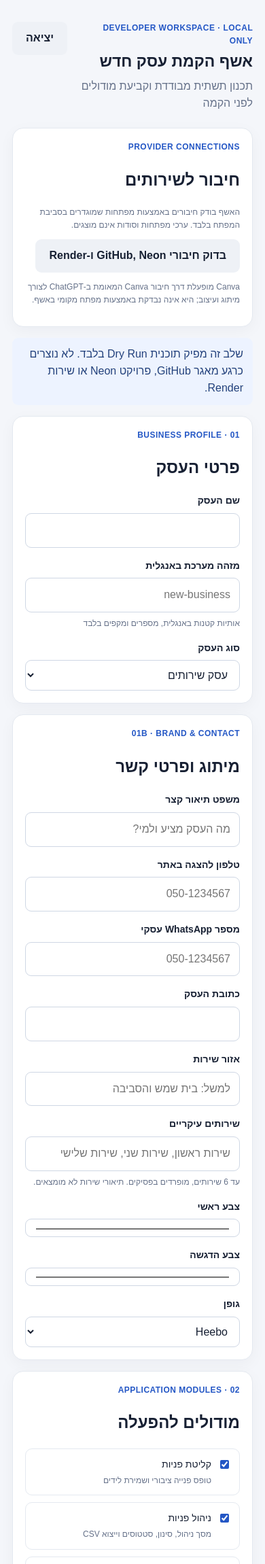
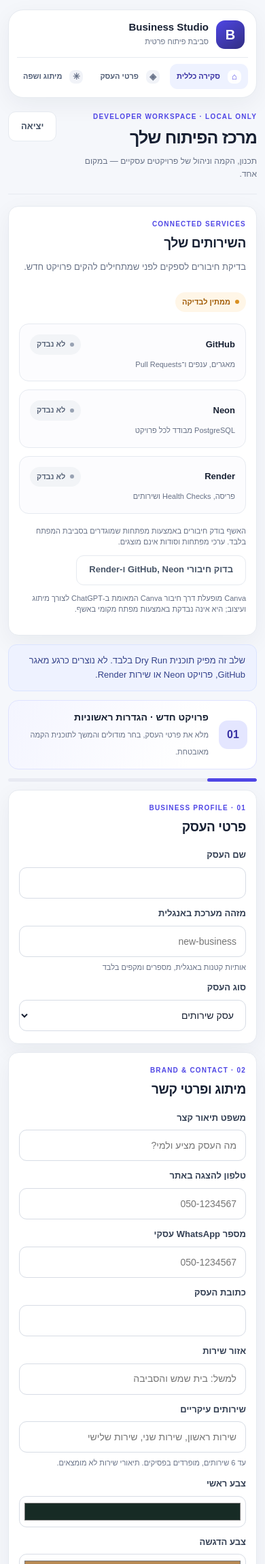
Before and after one commit to mv89-heb/business-mvp, a Flask app: page /wizard in a window 390 px wide. Shown: the top 2301 px of the page at 68% size. Run offline with Flask 3, Linux system fonts and the light colour scheme; the visitor is signed in with stand-in values (Sample User, id 1); parts of the project's set-up code (start-up, migrations or seed data) failed here and were passed over; some libraries are stand-ins or nearby versions.

Commit message:
Redesign private Developer Studio wizard UI
* Add polished responsive Developer Studio styles

* Redesign private provisioning wizard workspace

* Test Developer Studio layout and responsive stylesheet

* Serve Developer Studio styles from shared static assets

```diff
--- a/business_app/provisioning_web.py
+++ b/business_app/provisioning_web.py
@@ -139,7 +139,7 @@ def create_provisioning_app(test_config=None):
     if remote_access and not allowed_hosts:
         raise RuntimeError("PROVISIONING_ALLOWED_HOSTS must list the exact public host.")
 
-    app = Flask(__name__, template_folder="../templates")
+    app = Flask(__name__, template_folder="../templates", static_folder="../static")
     app.config.update(
         SECRET_KEY=session_secret,
         PROVISIONING_PASSWORD=access_password,
--- a/templates/provisioning_wizard.html
+++ b/templates/provisioning_wizard.html
@@ -4,28 +4,13 @@
   <meta charset="utf-8">
   <meta name="viewport" content="width=device-width, initial-scale=1">
   <title>אשף הקמת עסקים | כלי מפתח</title>
-  <style>
-    :root{color-scheme:light;--ink:#172033;--muted:#657189;--line:#e4e9f0;--surface:#fff;--bg:#f4f6fa;--accent:#2457c5;--soft:#edf3ff;--danger:#a42a35}
-    *{box-sizing:border-box}body{margin:0;background:var(--bg);color:var(--ink);font-family:Arial,"Segoe UI",sans-serif;line-height:1.55}
-    .shell{max-width:980px;margin:0 auto;padding:32px 18px 56px}.top{display:flex;justify-content:space-between;align-items:center;gap:16px;margin-bottom:24px}
-    .eyebrow{font-size:12px;color:var(--accent);font-weight:700;letter-spacing:.04em}.title{font-size:28px;margin:4px 0 0}.subtitle{color:var(--muted);margin:6px 0 0}
-    .panel{background:var(--surface);border:1px solid var(--line);border-radius:16px;padding:24px;margin:16px 0;box-shadow:0 6px 22px #1720330a}
-    .grid{display:grid;grid-template-columns:1fr 1fr;gap:16px}.field{display:flex;flex-direction:column;gap:7px}.field.full{grid-column:1/-1}
-    label,.legend{font-size:14px;font-weight:700}input,select{width:100%;padding:12px 13px;border:1px solid #cfd7e4;border-radius:9px;background:#fff;font:inherit;color:var(--ink)}
-    input:focus,select:focus{outline:3px solid #2457c522;border-color:var(--accent)}.hint{font-size:12px;color:var(--muted)}
-    .choices{display:grid;grid-template-columns:repeat(3,1fr);gap:10px;margin-top:8px}.choice{border:1px solid var(--line);border-radius:10px;padding:12px;display:flex;gap:9px;align-items:flex-start;font-weight:400}
-    .choice input{width:auto;margin-top:4px;accent-color:var(--accent)}.choice span{display:block}.choice small{display:block;color:var(--muted);font-size:12px;margin-top:3px}
-    .actions{display:flex;gap:12px;align-items:center;margin-top:22px}.button{border:0;border-radius:9px;background:var(--accent);color:#fff;padding:12px 20px;font:inherit;font-weight:700;cursor:pointer}.button.secondary{background:#eef1f6;color:var(--ink)}
-    .notice{padding:12px 14px;border-radius:9px;background:var(--soft);color:#23417b;margin:12px 0}.error{background:#fff0f1;color:var(--danger)}
-    pre{direction:ltr;text-align:left;white-space:pre-wrap;overflow-wrap:anywhere;background:#101a2b;color:#e5edff;padding:18px;border-radius:10px;font-size:12px;max-height:540px;overflow:auto}
-    .top form{margin:0}.lock{max-width:440px;margin:8vh auto}.footer{font-size:12px;color:var(--muted);margin-top:20px}
-    @media(max-width:700px){.grid{grid-template-columns:1fr}.choices{grid-template-columns:1fr}.panel{padding:18px}.title{font-size:23px}.top{align-items:flex-start}}
-  </style>
+  <link rel="stylesheet" href="{{ url_for('static', filename='css/provisioning.css') }}">
 </head>
 <body>
   <main class="shell">
     {% if login_required %}
       <section class="panel lock">
+        <div class="login-mark" aria-hidden="true">B</div>
         <div class="eyebrow">DEVELOPER ONLY</div>
         <h1 class="title">כניסה לכלי המפתח</h1>
         <p class="subtitle">{% if remote_access %}גישה פרטית למפתח בלבד. אין למסור את הסיסמה או לשתף את הקישור.{% else %}האשף פועל מקומית במחשב המפתח ואינו חלק ממערכת הלקוחות.{% endif %}</p>
@@ -39,12 +24,32 @@
         </form>
       </section>
     {% else %}
-      <header class="top">
-        <div><div class="eyebrow">DEVELOPER WORKSPACE · {% if remote_access %}SECURE REMOTE ACCESS{% else %}LOCAL ONLY{% endif %}</div><h1 class="title">אשף הקמת עסק חדש</h1><p class="subtitle">תכנון תשתית מבודדת וקביעת מודולים לפני הקמה</p></div>
-        <form method="post" action="{{ url_for('logout') }}"><input type="hidden" name="csrf_token" value="{{ csrf_token() }}"><button class="button secondary" type="submit">יציאה</button></form>
+      <div class="workspace">
+        <aside class="sidebar" aria-label="ניווט ראשי">
+          <div class="brandmark"><div class="brand-icon" aria-hidden="true">B</div><div><div class="brand-name">Business Studio</div><div class="brand-caption">סביבת פיתוח פרטית</div></div></div>
+          <div class="nav-label">WORKSPACE</div>
+          <nav class="side-nav">
+            <a class="active" href="#dashboard"><span class="nav-symbol">⌂</span>סקירה כללית</a>
+            <a href="#business-profile"><span class="nav-symbol">◈</span>פרטי העסק</a>
+            <a href="#brand-profile"><span class="nav-symbol">✳</span>מיתוג ושפה</a>
+            <a href="#modules"><span class="nav-symbol">▦</span>מודולים</a>
+            <a href="#infrastructure"><span class="nav-symbol">⌘</span>תשתיות</a>
+            <a href="#plan-review"><span class="nav-symbol">✓</span>תוכנית הקמה</a>
+          </nav>
+          <div class="sidebar-bottom"><div class="private-tag"><span class="private-dot"></span>גישה פרטית למפתח</div><div class="sidebar-note">כל פרויקט לקוח מבודד בנפרד</div></div>
+        </aside>
+        <div class="workspace-main">
+      <header class="top" id="dashboard">
+        <div class="top-left"><div class="eyebrow">DEVELOPER WORKSPACE · {% if remote_access %}SECURE REMOTE ACCESS{% else %}LOCAL ONLY{% endif %}</div><h1 class="title">מרכז הפיתוח שלך</h1><p class="subtitle">תכנון, הקמה וניהול של פרויקטים עסקיים — במקום אחד.</p></div>
+        <div class="top-actions"><div class="user-chip"><span class="user-avatar">מ</span>מפתח · מנהל מערכת</div><form method="post" action="{{ url_for('logout') }}"><input type="hidden" name="csrf_token" value="{{ csrf_token() }}"><button class="button secondary" type="submit">יציאה</button></form></div>
       </header>
       <section class="panel">
-        <div class="eyebrow">PROVIDER CONNECTIONS</div><h2>חיבור לשירותים</h2>
+        <div class="panel-heading"><div><div class="eyebrow">CONNECTED SERVICES</div><h2>השירותים שלך</h2><p class="panel-description">בדיקת חיבורים לספקים לפני שמתחילים להקים פרויקט חדש.</p></div><span class="status-chip warning">ממתין לבדיקה</span></div>
+        <div class="provider-grid">
+          <div class="provider-card"><div class="provider-head"><span class="provider-name">GitHub</span><span class="status-chip">לא נבדק</span></div><div class="provider-caption">מאגרים, ענפים ו־Pull Requests</div></div>
+          <div class="provider-card"><div class="provider-head"><span class="provider-name">Neon</span><span class="status-chip">לא נבדק</span></div><div class="provider-caption">PostgreSQL מבודד לכל פרויקט</div></div>
+          <div class="provider-card"><div class="provider-head"><span class="provider-name">Render</span><span class="status-chip">לא נבדק</span></div><div class="provider-caption">פריסה, Health Checks ושירותים</div></div>
+        </div>
         <p class="hint">האשף בודק חיבורים באמצעות מפתחות שמוגדרים בסביבת המפתח בלבד. ערכי מפתחות וסודות אינם מוצגים.</p>
         <form method="post" action="{{ url_for('check_connections') }}">
           <input type="hidden" name="csrf_token" value="{{ csrf_token() }}">
@@ -68,9 +73,11 @@
         {% for category, message in messages %}<div class="notice error">{{ message }}</div>{% endfor %}
       {% endwith %}
       {% if error %}<div class="notice error">{{ error }}</div>{% endif %}
+      <div class="step-banner"><div class="step-count">01</div><div class="step-copy"><strong>פרויקט חדש · הגדרות ראשוניות</strong><span>מלא את פרטי העסק, בחר מודולים והמשך לתוכנית הקמה מאובטחת.</span></div></div>
+      <div class="progress-track" aria-label="התקדמות"><span></span></div>
       <form method="post" action="{{ url_for('wizard') }}">
         <input type="hidden" name="csrf_token" value="{{ csrf_token() }}">
-        <section class="panel">
+        <section class="panel" id="business-profile">
           <div class="eyebrow">01 · BUSINESS PROFILE</div><h2>פרטי העסק</h2>
           <div class="grid">
             <div class="field"><label for="business_name">שם העסק</label><input id="business_name" name="business_name" maxlength="120" required value="{{ form_values.business_name }}"></div>
@@ -78,8 +85,8 @@
             <div class="field full"><label for="category">סוג העסק</label><select id="category" name="category">{% for key,label in categories.items() %}<option value="{{ key }}" {% if form_values.category == key %}selected{% endif %}>{{ label }}</option>{% endfor %}</select></div>
           </div>
         </section>
-        <section class="panel">
-          <div class="eyebrow">01B · BRAND & CONTACT</div><h2>מיתוג ופרטי קשר</h2>
+        <section class="panel" id="brand-profile">
+          <div class="eyebrow">02 · BRAND & CONTACT</div><h2>מיתוג ופרטי קשר</h2>
           <div class="grid">
             <div class="field full"><label for="tagline">משפט תיאור קצר</label><input id="tagline" name="tagline" maxlength="160" value="{{ form_values.tagline }}" placeholder="מה העסק מציע ולמי?"></div>
             <div class="field"><label for="phone">טלפון להצגה באתר</label><input id="phone" name="phone" maxlength="30" value="{{ form_values.phone }}" placeholder="050-1234567"></div>
@@ -92,8 +99,8 @@
             <div class="field"><label for="font_family">גופן</label><select id="font_family" name="font_family">{% for font in ['Heebo','Assistant','Rubik','Arial'] %}<option value="{{ font }}" {% if form_values.font_family == font %}selected{% endif %}>{{ font }}</option>{% endfor %}</select></div>
           </div>
         </section>
-        <section class="panel">
-          <div class="eyebrow">02 · APPLICATION MODULES</div><h2>מודולים להפעלה</h2>
+        <section class="panel" id="modules">
+          <div class="eyebrow">03 · APPLICATION MODULES</div><h2>מודולים להפעלה</h2>
           <div class="choices">
             {% for key,details in modules.items() %}
               <label class="choice"><input type="checkbox" name="modules" value="{{ key }}" {% if key in form_values.modules %}checked{% endif %}><span>{{ details.label }}<small>{{ details.description }}</small></span></label>
@@ -101,8 +108,8 @@
           </div>
           <p class="hint">מודולים מתקדמים כגון מלאי, רכש, CRM מלא ותורים יוצגו לבחירה רק לאחר שיפותחו וייבדקו.</p>
         </section>
-        <section class="panel">
-          <div class="eyebrow">03 · INFRASTRUCTURE</div><h2>תשתית מוצעת</h2>
+        <section class="panel" id="infrastructure">
+          <div class="eyebrow">04 · INFRASTRUCTURE</div><h2>תשתית מוצעת</h2>
           <div class="grid">
             <div class="field"><label>GitHub</label><input value="Repository פרטי ונפרד" disabled></div>
             <div class="field"><label>Neon</label><input value="PostgreSQL נפרד · aws-eu-central-1" disabled></div>
@@ -113,8 +120,8 @@
         <div class="actions"><button class="button" type="submit">הפק תוכנית הקמה</button></div>
       </form>
       {% if plan %}
-        <section class="panel">
-          <div class="eyebrow">04 · REVIEW</div><h2>תוכנית ההקמה</h2>
+        <section class="panel" id="plan-review">
+          <div class="eyebrow">05 · REVIEW</div><h2>תוכנית ההקמה</h2>
           <div class="notice">עדיין לא נוצרו משאבים. בדוק את פרטי העסק והמודולים לפני מעבר לביצוע.</div>
           <pre>{{ plan|tojson(indent=2) }}</pre>
           <form method="post" action="{{ url_for('preflight_provisioning') }}">
@@ -133,13 +140,13 @@
           </form>
         </section>
         {% if preflight_report %}
-          <section class="panel">
-            <div class="eyebrow">PREFLIGHT · READ ONLY</div><h2>דוח בדיקת היתכנות</h2>
+          <section class="panel" id="preflight-report">
+            <div class="eyebrow">06 · PREFLIGHT · READ ONLY</div><h2>דוח בדיקת היתכנות</h2>
             <div class="notice">הבדיקה הסתיימה ללא יצירה או שינוי של משאבים. יש לבדוק ידנית זכאות Neon Free ועלויות עדכניות לפני כל ביצוע.</div>
             <pre>{{ preflight_report|tojson(indent=2) }}</pre>
           </section>
-          <section class="panel">
-            <div class="eyebrow">05 · EXECUTION · EXPLICIT APPROVAL</div><h2>ביצוע הקמה אמיתית</h2>
+          <section class="panel" id="execution">
+            <div class="eyebrow">07 · EXECUTION · EXPLICIT APPROVAL</div><h2>ביצוע הקמה אמיתית</h2>
           <div class="notice error">הפעולה הבאה יוצרת Repository פרטי, פרויקט Neon ושירות Render אמיתיים. היא אינה מוחקת משאבים קיימים ואינה מפעילה תוכנית Render בתשלום.</div>
           <form method="post" action="{{ url_for('execute_provisioning') }}">
             <input type="hidden" name="csrf_token" value="{{ csrf_token() }}">
@@ -181,6 +188,8 @@
         </section>
       {% endif %}
       <p class="footer">{% if remote_access %}סביבת מפתח פרטית. אין להעביר את פרטי הגישה או להשתמש באשף ממכשיר ציבורי.{% else %}הכלי אינו משולב ב־app.py ואינו נחשף ללקוחות. הפעל אותו רק מקומית ב־127.0.0.1.{% endif %}</p>
+        </div>
+      </div>
     {% endif %}
   </main>
 </body>
```
Also changed, not shown: tests/test_provisioning_web.py (+25 -0 lines), static/css/provisioning.css (added).
